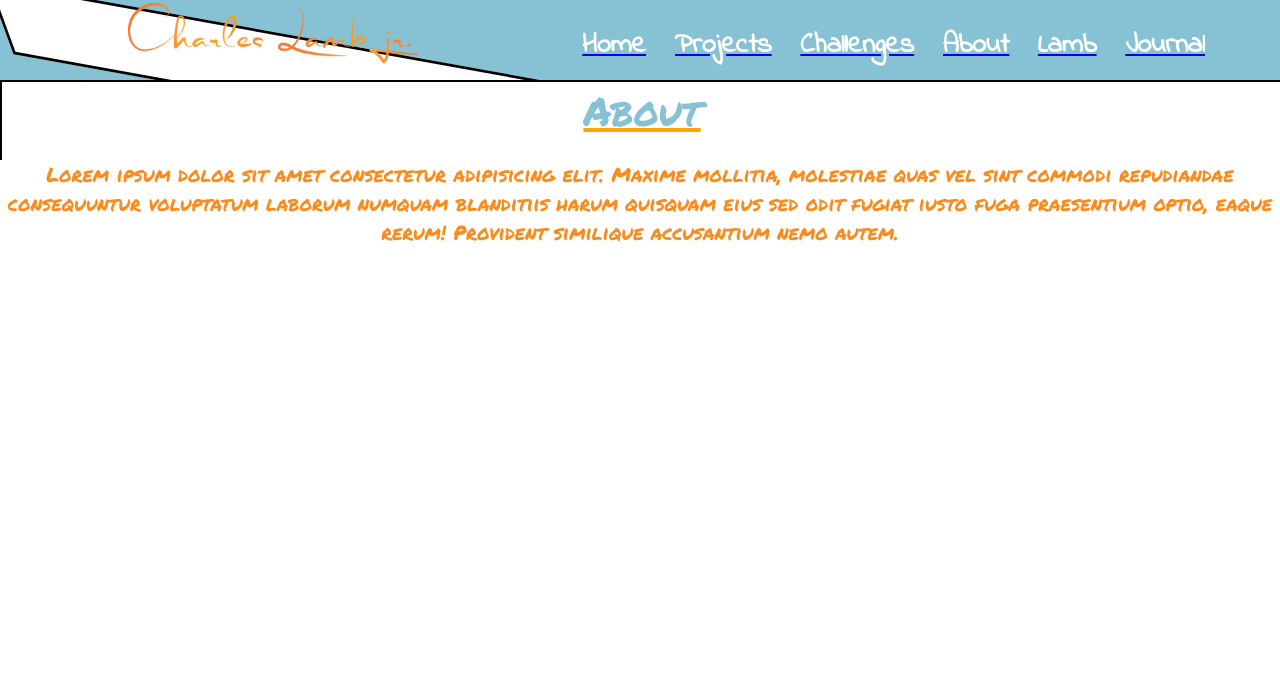
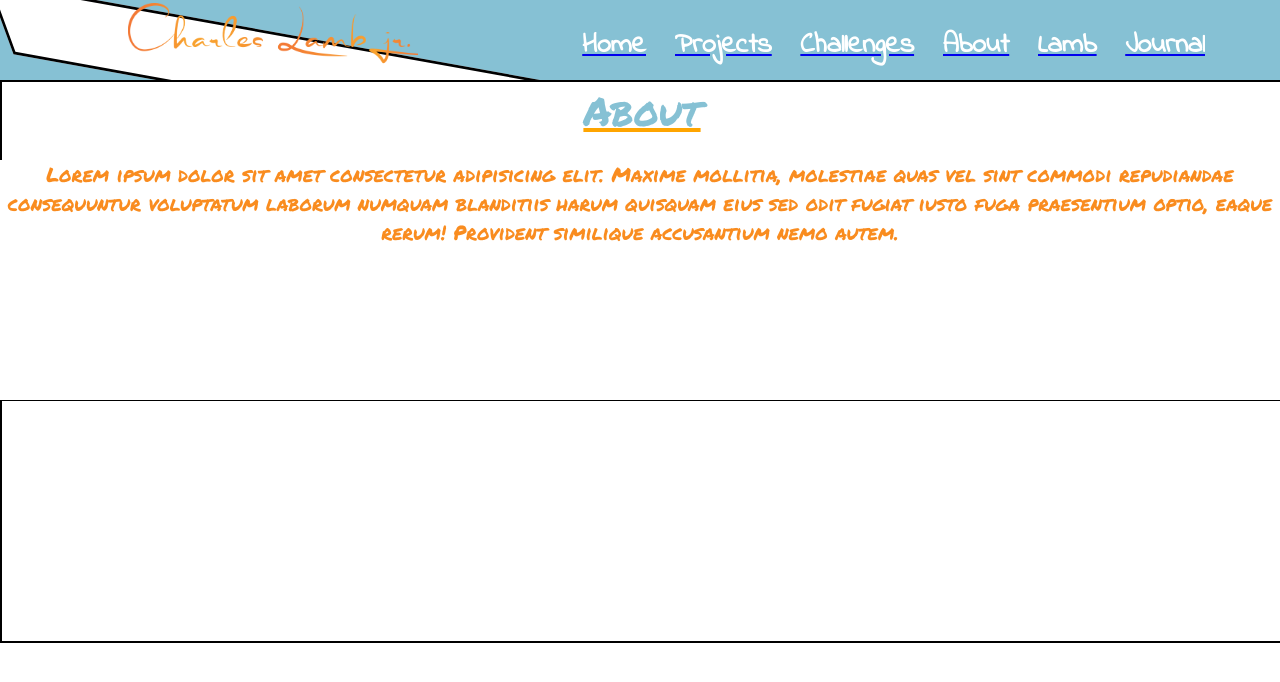
Before and after one commit to cyberstizz/charleslambjr, a React (Create React App) app: page /about in a window 1280 px wide. Shown: the top 682 px of the page. Built offline with nearby package versions, Linux system fonts and the light colour scheme; a web font is replaced by a local one.

Commit message:
created the skeleton for the skills section

```diff
--- a/src/components/About.css
+++ b/src/components/About.css
@@ -63,3 +63,14 @@
     font-size: 20px;
     top: 20vh;
 }
+
+#skillsSection{
+    display: inline-flex;
+    flex-direction: row;
+    border: 2px solid black;
+    width: 100vw;
+    height: 30vh;
+    position: absolute;
+    top: 49.9vh;
+
+}
```
